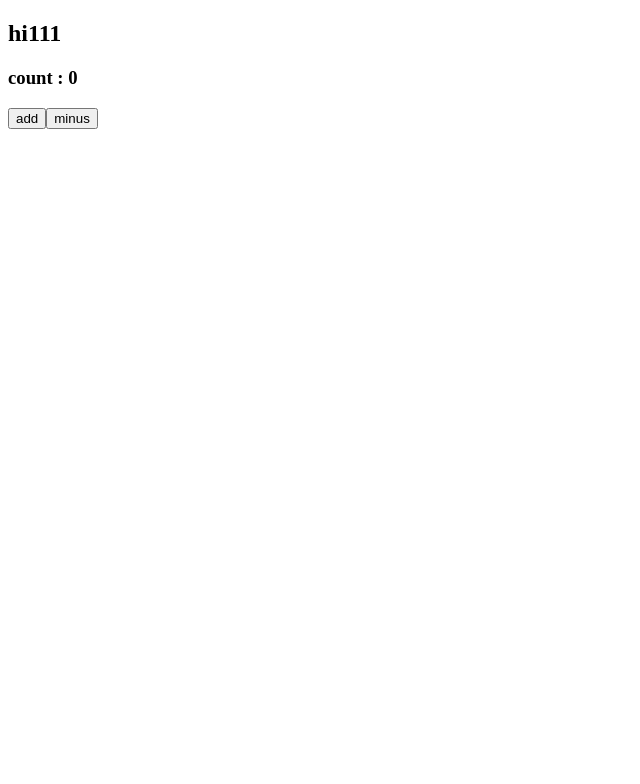
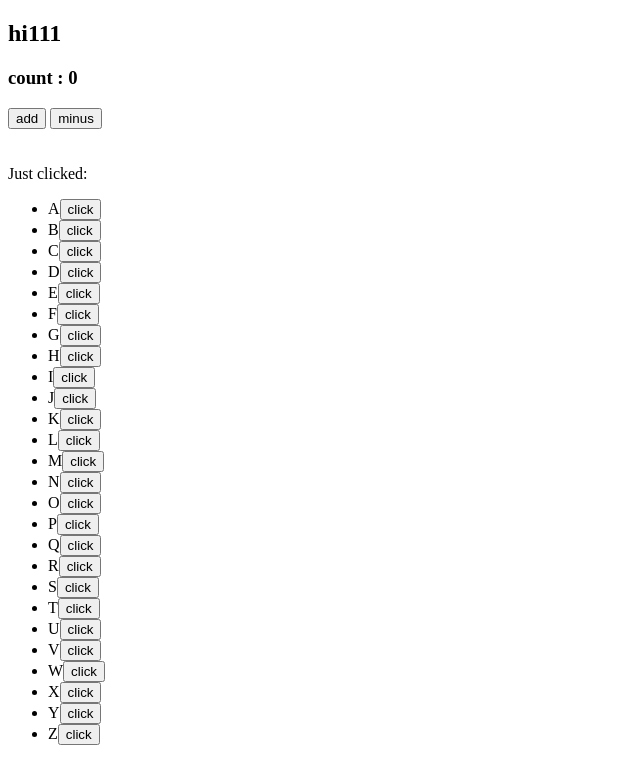
Before and after one commit to seperman-jh/react_movieApp_2021, a React (Create React App) app: page / in a window 1280 px wide. Shown: the top 784 px of the page, without its empty margins (0-640 px from the left). Built offline with nearby package versions, Linux system fonts and the light colour scheme.

Commit message:
Developer :react_movieapp_2021_first #9 Bind, function in event handler (ex: onClick)
https://ko.reactjs.org/docs/faq-functions.html

```diff
--- a/public/index.html
+++ b/public/index.html
@@ -16,7 +16,14 @@
 
     <div id="root"></div>
 
+    <br />
+    <br />
+
+    <div id="alphabet"></div>
+
     <div id="content"></div>
+
+
 
   </body>
 </html>
--- /dev/null
+++ b/src/Alphabet.tsx
@@ -0,0 +1,40 @@
+import React from "react";
+
+
+const A = 65 // ASCII character code
+
+interface IState {
+    justClicked : any
+    letters : any
+}
+
+class Alphabet extends React.Component <{},IState> {
+    constructor(props : any) {
+        super(props);
+        this.state = {
+            justClicked: null,
+            letters: Array.from({length: 26}, (_, i) => String.fromCharCode(A + i))
+        };
+    }
+    handleClick(letter : any) {
+        this.setState({ justClicked: letter });
+    }
+    render() {
+        return (
+            <div>
+                Just clicked: {this.state.justClicked}
+                <ul>
+                    {this.state.letters.map((letter:any) =>
+                        <li key={letter} data-letter = {letter} >
+                            {letter}
+                            <button onClick={() => this.handleClick(letter)}>click</button>
+                        </li>
+
+                    )}
+                </ul>
+            </div>
+        )
+    }
+}
+
+export default Alphabet;
--- a/src/App.tsx
+++ b/src/App.tsx
@@ -1,11 +1,12 @@
 import React from "react";
 import PropTypes from "prop-types";
 
-interface IState {
+interface Istate {
     count: number;
 }
 
-class App extends React.Component <{}, IState>  {
+class App extends React.Component <{}, Istate>  {
+
 
     state = {
       count : 0
@@ -14,6 +15,12 @@ class App extends React.Component <{}, IState>  {
     add = () => {
 
        this.setState(current => ({count: current.count +1}));
+
+    };
+
+    remove = () => {
+
+        this.setState(current => ({count: current.count - 1}));
 
     };
 
@@ -27,7 +34,7 @@ class App extends React.Component <{}, IState>  {
                     count : {this.state.count}
                 </h3>
 
-                <button onClick={() => this.add()}>add</button>
+                <button onClick={this.add}>add</button> {/* 함수를 사용하면, 새로운 함수 생성하기때문에 성능 영향줄수 있다. 콜백이 필요할경우는 함수처리  */}
                 <button>minus</button>
 
             </div>
--- a/src/index.tsx
+++ b/src/index.tsx
@@ -2,9 +2,15 @@ import React from 'react';
 import ReactDOM from 'react-dom';
 //mport App_pizza from './App_pizza';
 import App from './App';
+import Alphabet from './Alphabet';
 
 
 ReactDOM.render(
     <App />,
   document.getElementById('root')
 );
+
+ReactDOM.render(
+    <Alphabet />,
+    document.getElementById('alphabet')
+);
```
